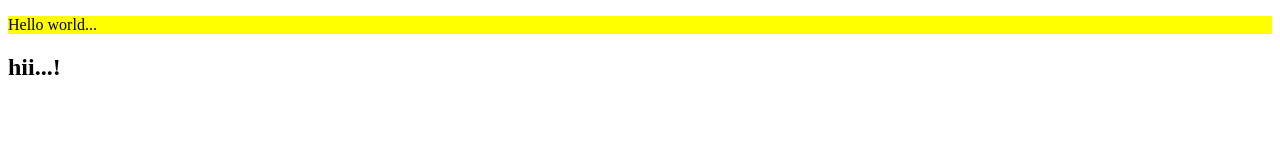
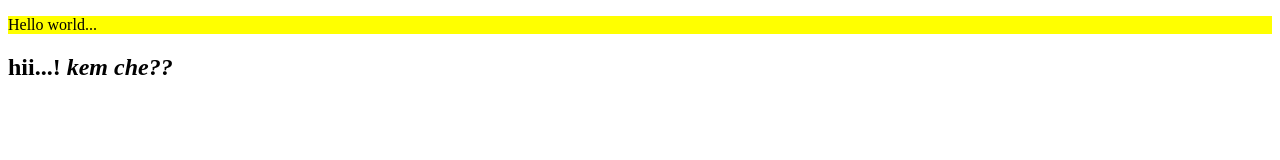
Before and after one commit to parthvekariya73/LocalRepo, a plain HTML site: page index.html in a window 1280 px wide. Drawn offline with Linux system fonts and the light colour scheme.

Commit message:
add Italic tag

```diff
--- a/index.html
+++ b/index.html
@@ -8,6 +8,6 @@
 </head>
 <body>
     <p>Hello world...</p>
-    <h2>hii...!</h2>
+    <h2>hii...! <i>kem che??</i> </h2>
 </body>
 </html>
```
